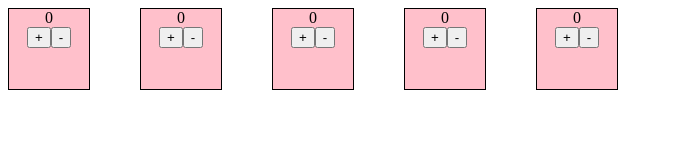
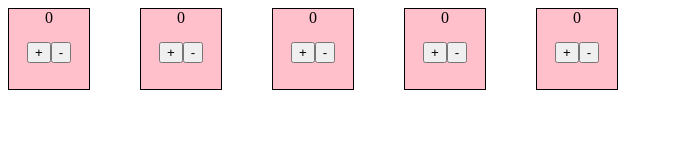
Before and after one commit to Margozae/Dz-11, a website: page numbers/src/index.html in a window 1280 px wide. Shown: the whole page, without its empty margins (0-673 px from the left). Drawn offline with Linux system fonts and the light colour scheme.

Commit message:
Add files via upload

```diff
--- a/numbers/src/index.html
+++ b/numbers/src/index.html
@@ -5,8 +5,25 @@
     <meta name="viewport" content="width=device-width, initial-scale=1.0">
     <meta http-equiv="X-UA-Compatible" content="ie=edge">
     <title>Hillel home work</title>
+    <style>
+        .square {
+            height: 80px;
+            width: 80px;
+            margin-right: 50px;
+            background:pink;
+            border: 1px solid #000000;
+            text-align: center;
+        }
+    </style>
 </head>
 <body>
+    <div class = "container">
+        <div class = "square"></div>
+        <div class = "square"></div>
+        <div class = "square"></div>
+        <div class = "square"></div>
+        <div class = "square"></div>
+    </div>
     <script src="index.js"></script>
 </body>
 </html>
--- a/numbers/src/index.js
+++ b/numbers/src/index.js
@@ -1,25 +1,20 @@
+'use strict';
 
-const mainDiv = document.createElement('div');
-document.body.append(mainDiv);
-mainDiv.style.display = 'flex';
-for(let i=0; i < 5; i++) {  // eslint-disable-line
-    const div = document.createElement('div');
-    mainDiv.append(div);
+const container = document.querySelector('.container');
+container.style.display = 'flex';
+const square = document.querySelectorAll('.square');
+
+for(let i = 0; i < square.length; i++) {
     let value = 0;
     const divValue = document.createElement('div');
-    div.append(divValue);
+    divValue.style.marginBottom = '15px';
+    square[i].append(divValue);
     divValue.append(value);
-    div.style.height = '80px';
-    div.style.width = '80px';
-    div.style.marginRight = '50px';
-    div.style.background = 'pink';
-    div.style.border = '1px solid #000000';
-    div.style.textAlign = 'center';
     const btnPlus = document.createElement('button');
-    div.append(btnPlus);
+    square[i].append(btnPlus);
     btnPlus.append('+');
     const btnMinus = document.createElement('button');
-    div.append(btnMinus);
+    square[i].append(btnMinus);
     btnMinus.append('-');
     btnPlus.addEventListener('click', ( () => {
         divValue.textContent = ++value;
```
